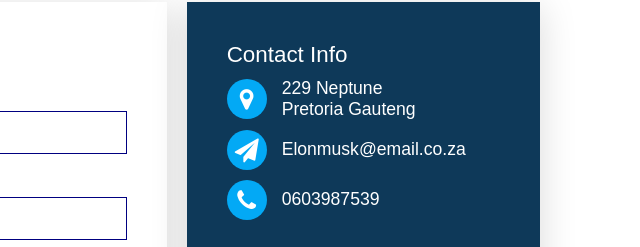
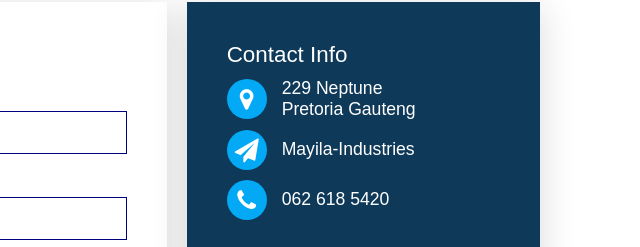
Before and after one commit to Labiti/Mayila.gitub.io, a plain HTML site: page index.html in a window 1280 px wide. Shown: the part 3159-3406 px from the top of the page, 640-1280 px from the left. Drawn offline with Linux system fonts and the light colour scheme.

Commit message:
Update index.html

```diff
--- a/index.html
+++ b/index.html
@@ -229,11 +229,11 @@
                         </div>
                         <div>
                             <span> <i class="fa fa-paper-plane"></i></span>
-                            <a href="mailto:Elonmusk@email.co.za">Elonmusk@email.co.za</a>
+                            <a href="mailto:mayilaindustries@gmail.com">Mayila-Industries</a>
                         </div>
                         <div>
                             <span><i class="fa fa-phone"></i> </span>
-                            <a href="tel:">0603987539</a>
+                            <a href="tel:">062 618 5420</a>
                         </div>
                         <ul class="sci">
                             <li><a href="http://"> <i class="fa fa-facebook"></i></a></li>
```
